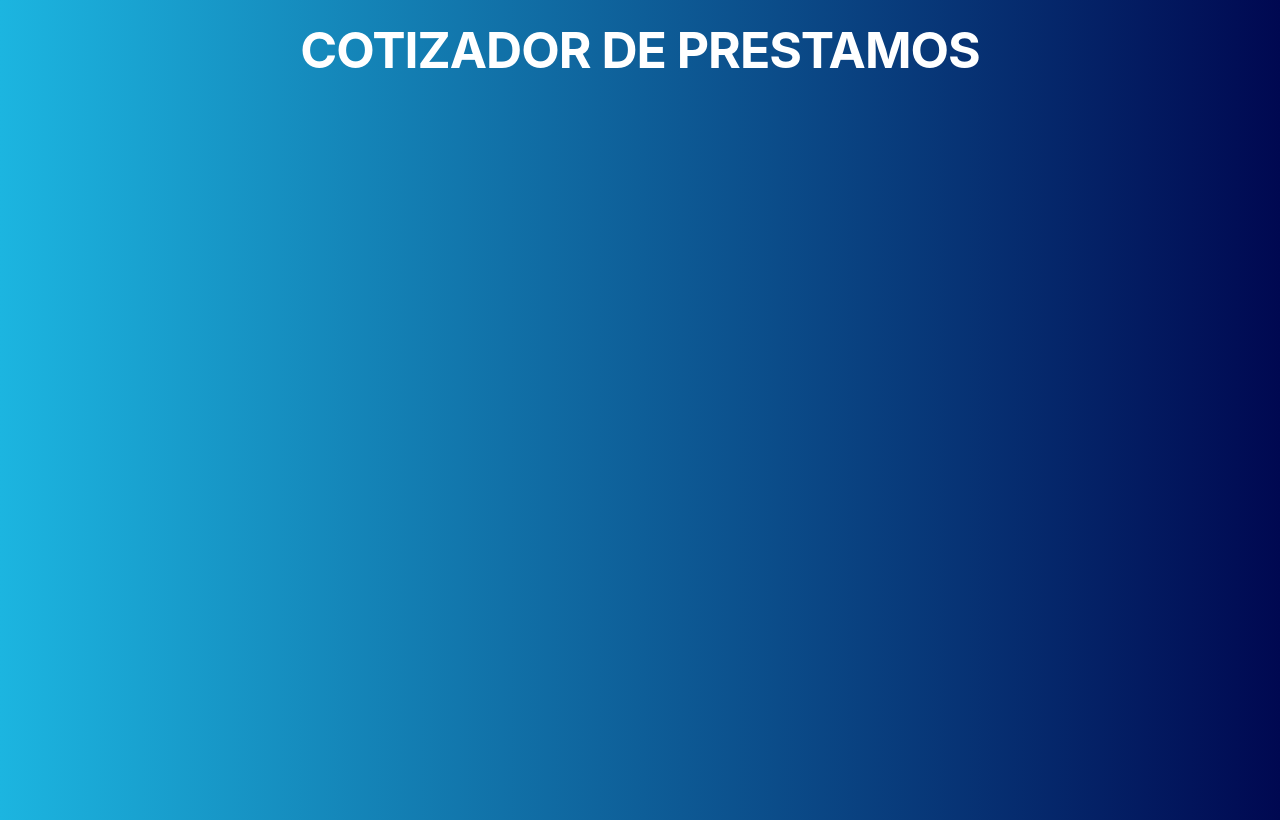
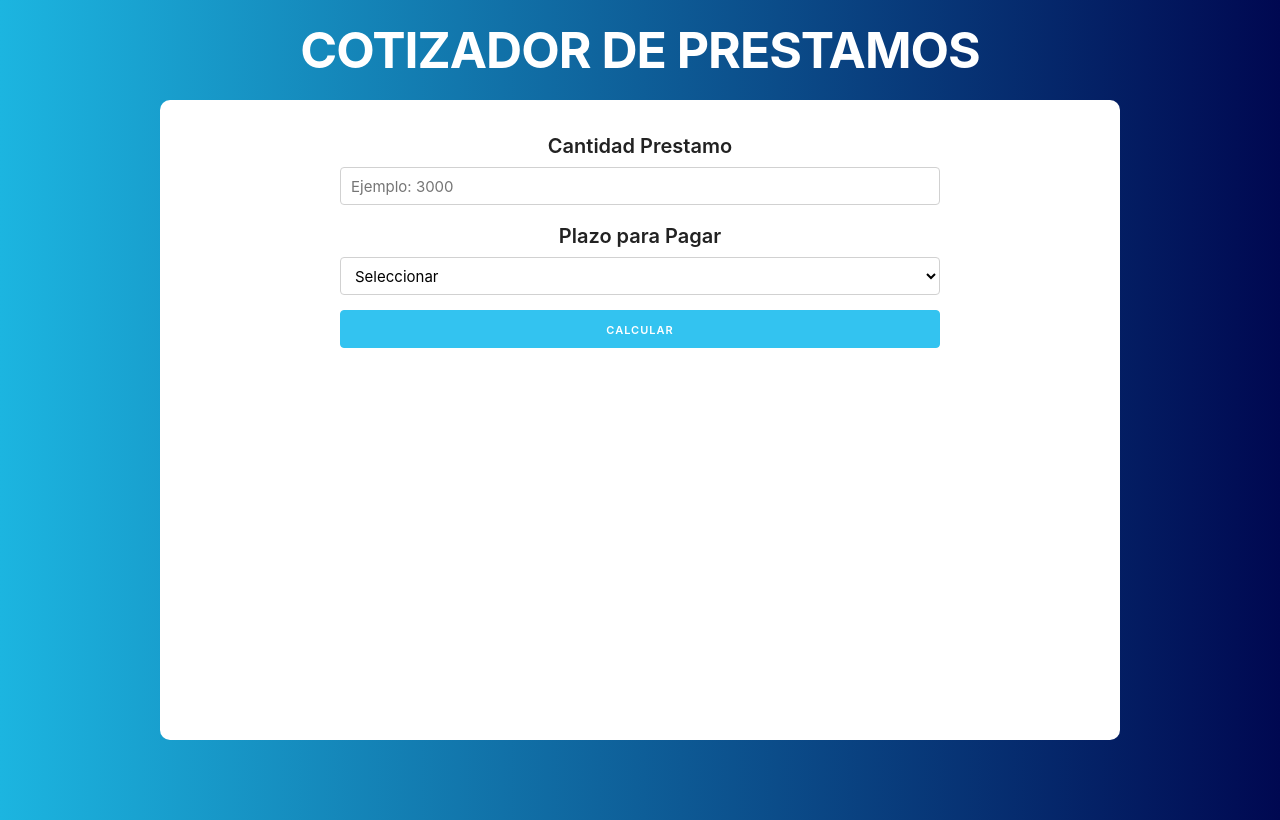
Before and after one commit to cdgutierrez456/CotizadorPrestamosReact, a React (Create React App) app: page / in a window 1280 px wide. Built offline with nearby package versions, Linux system fonts and the light colour scheme.

Commit message:
Creando componente de Formulario

```diff
--- a/src/App.js
+++ b/src/App.js
@@ -1,5 +1,6 @@
 import React, {Fragment} from 'react';
 import Header from './components/Header';
+import Formulario from './components/Formulario';
 
 function App() {
   return (
@@ -7,6 +8,9 @@
       <Header
         titulo="Cotizador de Prestamos"
       />
+      <div className="container">
+        <Formulario />
+      </div>
     </Fragment>
   );
 }
--- /dev/null
+++ b/src/components/Formulario.js
@@ -0,0 +1,39 @@
+import React from 'react';
+
+const Formulario = () => {
+    return (
+        <form>
+            <div className="row">
+                <div>
+                    <label>Cantidad Prestamo</label>
+                    <input
+                        className="u-full-width"
+                        type="number"
+                        placeholder="Ejemplo: 3000"
+                    />
+                </div>
+                <div>
+                    <label>Plazo para Pagar</label>
+                    <select
+                        className="u-full-width"
+                    >
+                        <option value="">Seleccionar</option>
+                        <option value="3">3 meses</option>
+                        <option value="6">6 meses</option>
+                        <option value="12">12 meses</option>
+                        <option value="24">24 meses</option>
+                    </select>
+                </div>
+                <div>
+                    <input
+                        type="submit"
+                        value="Calcular"
+                        className="button-primary u-full-width"
+                    />
+                </div>
+            </div>
+        </form>
+    );
+}
+
+export default Formulario;
--- a/src/components/Header.js
+++ b/src/components/Header.js
@@ -1,9 +1,6 @@
 import React, {Fragment} from 'react';
 
 function Header({titulo}) {
-
-    console.log(titulo);
-
     return (
         <Fragment>
           <h1>{titulo}</h1>
```
